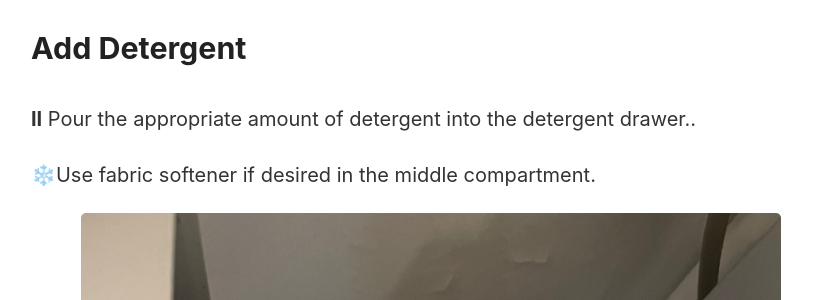
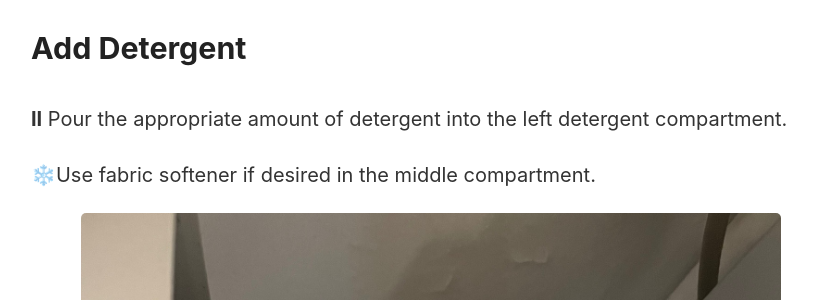
Before and after one commit to PhilAlain/tac, a Jekyll site: the page washer_dryer.html, which Jekyll copies as it is, in a window 1280 px wide and 900 px high, scrolled down 721 px. Shown: the part 153-453 px from the top of the window, without its empty margins (209-1026 px from the left). Built offline with Jekyll 4.4.1, drawn with Linux system fonts in a browser that asks for light colours; some of the changed text lies outside the part shown.

Commit message:
Update washer_dryer.html

```diff
--- a/washer_dryer.html
+++ b/washer_dryer.html
@@ -60,7 +60,7 @@
         <p>Do not overfill; leave enough space for clothes to move freely.</p>
 
         <h2>Add Detergent</h2>
-        <p><strong>II</strong> Pour the appropriate amount of detergent into the detergent drawer.</em>.</p>
+        <p><strong>II</strong> Pour the appropriate amount of detergent into the left detergent compartment</em>.</p>
         <p>❄️Use fabric softener if desired in the middle compartment.</em></p>
 
         <img src="assets/img/washing_1.jpg" alt="Detergent">
```
Also changed, not shown: other parts of washer_dryer.html (+1 -1 lines).
